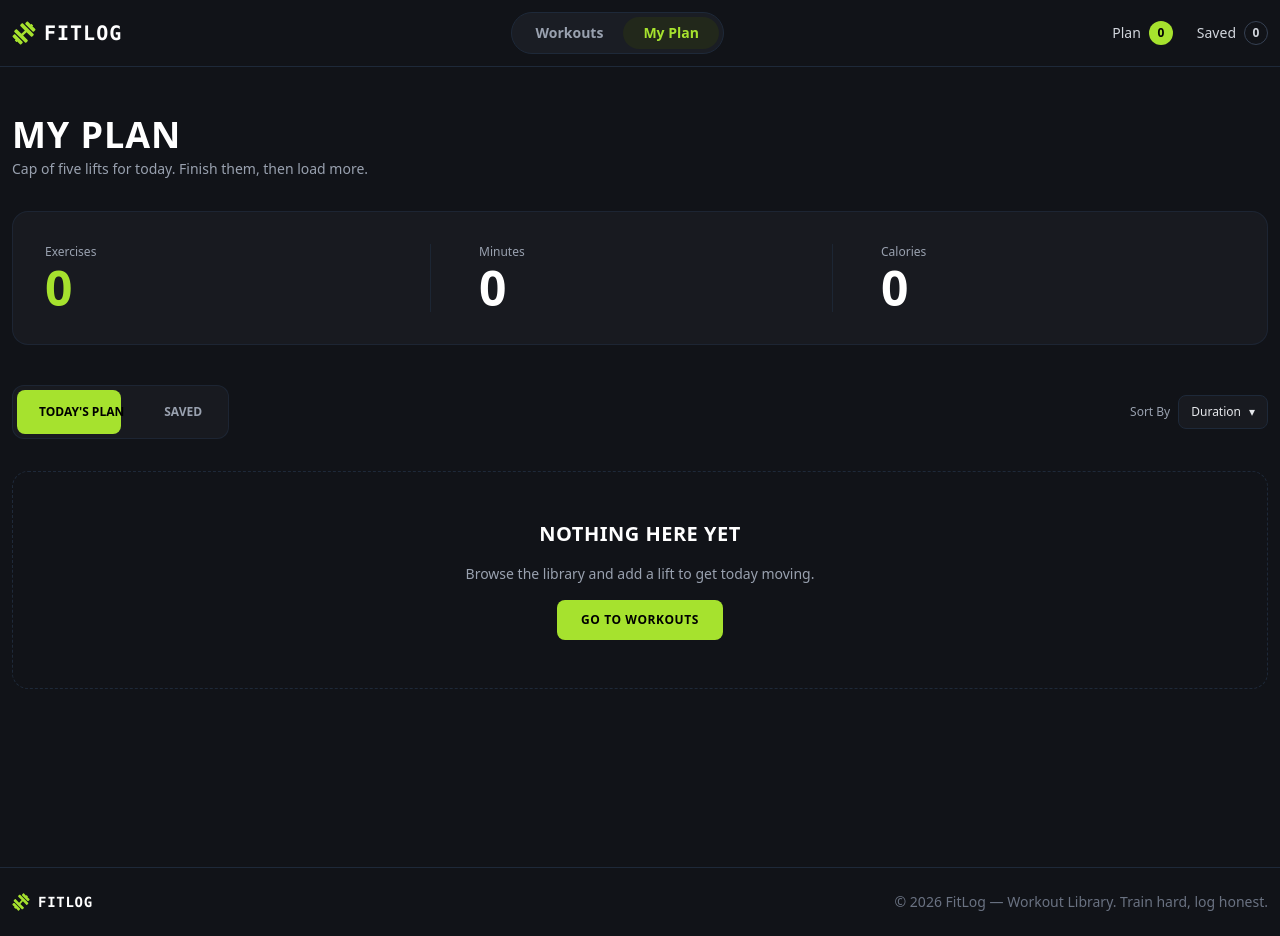
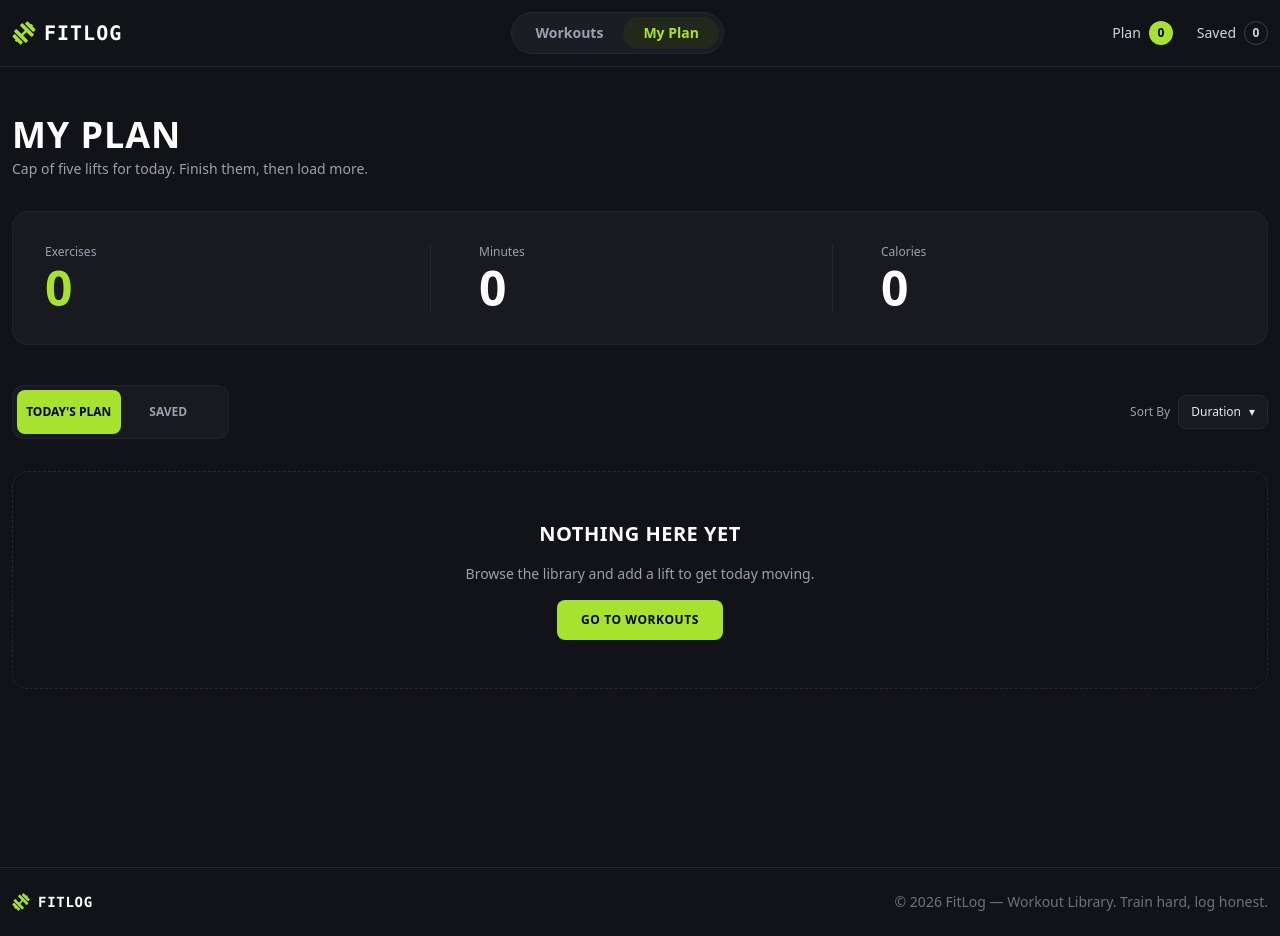
Before and after one commit to SVKSharma/B14-A6-FitLog, a Next.js app: page /my-plan in a window 1280 px wide. Built offline with nearby package versions, Linux system fonts and the light colour scheme.

Commit message:
Fixed previous broken tab ui

```diff
--- a/package.json
+++ b/package.json
@@ -12,7 +12,8 @@
     "next": "16.3.6",
     "react": "19.2.8",
     "react-dom": "19.2.8",
-    "react-icons": "^5.7.0"
+    "react-icons": "^5.7.0",
+    "react-toastify": "^11.1.0"
   },
   "devDependencies": {
     "@tailwindcss/postcss": "^4",
--- a/src/app/layout.tsx
+++ b/src/app/layout.tsx
@@ -4,6 +4,7 @@ import "./globals.css";
 import Navbar from "@/components/Navbar";
 import Footer from "@/components/Footer";
 import WrokoutContextProvider from "@/context/WorkoutContext"
+import { ToastContainer } from "react-toastify";
 
 const geistSans = Geist({
   variable: "--font-geist-sans",
@@ -32,6 +33,7 @@ export default function RootLayout({ children }: LayoutProps<"/">) {
           <Navbar></Navbar>
           {children}
           <Footer></Footer>
+          <ToastContainer/>
         </WrokoutContextProvider>
      </body>
     </html>
--- a/src/app/my-plan/page.tsx
+++ b/src/app/my-plan/page.tsx
@@ -56,7 +56,7 @@ export const MyPlanPage = () => {
         <div className="flex flex-col sm:flex-row items-start sm:items-center justify-between gap-4 pt-2">
 
           {/* DaisyUI Tabs */}
-          <div role="tablist" className="relative tabs tabs-boxed bg-[#181a20] p-1.5 border border-gray-800/80 rounded-xl overflow-hidden">
+          <div role="tablist" className="relative tabs tabs-boxed bg-[#181a20] p-1.5 border border-gray-800/80 rounded-xl overflow-hidden w-full sm:w-auto">
             <div
               className={`absolute inset-y-1 left-1 w-[calc(50%-0.25rem)] rounded-lg bg-[#a6e22e] transition-transform duration-150 ease-linear ${
                 activeTab === 'plan' ? 'translate-x-0' : 'translate-x-full'
@@ -66,7 +66,7 @@ export const MyPlanPage = () => {
             <button
               role="tab"
               onClick={() => setActiveTab('plan')}
-              className={`relative z-10 tab text-xs font-extrabold uppercase transition-colors px-5 py-2 rounded-lg ${
+              className={`relative z-10 tab text-[10px] sm:text-xs font-extrabold uppercase transition-colors px-3 sm:px-5 py-2 rounded-lg w-[calc(50%-0.125rem)] text-center whitespace-nowrap ${
                 activeTab === 'plan' ? 'text-black' : 'text-gray-400 hover:text-white'
               }`}
             >
@@ -76,7 +76,7 @@ export const MyPlanPage = () => {
             <button
               role="tab"
               onClick={() => setActiveTab('saved')}
-              className={`relative z-10 tab text-xs font-extrabold uppercase transition-colors px-5 py-2 rounded-lg ${
+              className={`relative z-10 tab text-[10px] sm:text-xs font-extrabold uppercase transition-colors px-3 sm:px-5 py-2 rounded-lg w-[calc(50%-0.125rem)] text-center whitespace-nowrap ${
                 activeTab === 'saved' ? 'text-black' : 'text-gray-400 hover:text-white'
               }`}
             >
--- a/src/components/WorkoutDetails.tsx
+++ b/src/components/WorkoutDetails.tsx
@@ -4,6 +4,7 @@ import { WorkoutContext } from "@/context/WorkoutContext";
 import { Workout } from "@/types/Workout";
 import Image from "next/image";
 import { FaCalendarPlus, FaBookmark } from "react-icons/fa";
+import { toast } from "react-toastify";
 
 interface WorkoutDetailsProps {
   workout: Workout;
```
Also changed, not shown: 1 other file (tests, documents, lock files or other folders).
